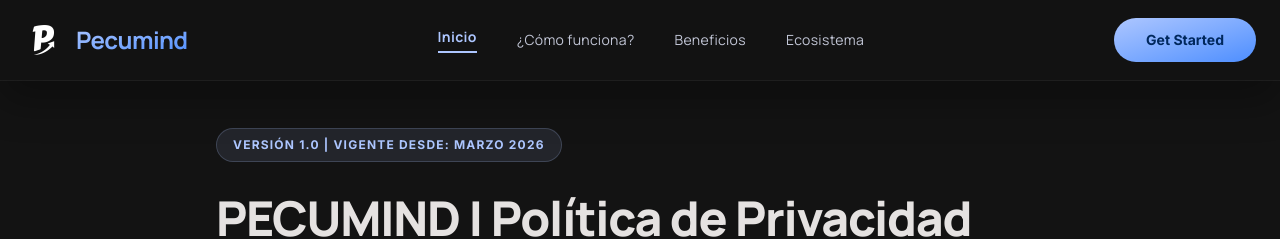
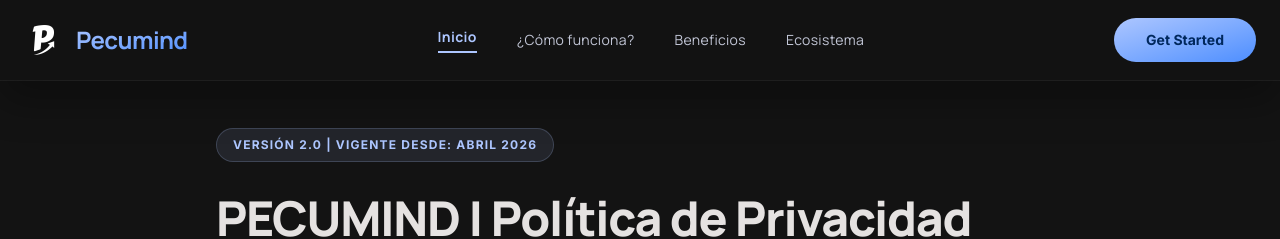
Before and after one commit to Davo-Exp4/pecumind-webpage, a React (Vite) app: page /privacidad in a window 1280 px wide. Shown: the top 239 px of the page. Built offline with nearby package versions, Linux system fonts and the light colour scheme.

Commit message:
docs: actualizar política de privacidad a v2.0 y vincular nuevo PDF

```diff
--- a/src/pages/Privacy.jsx
+++ b/src/pages/Privacy.jsx
@@ -8,7 +8,7 @@
       <main className="pt-32 pb-24 px-6 flex-grow max-w-4xl mx-auto w-full">
         <div className="mb-16">
           <div className="inline-flex items-center gap-2 px-4 py-2 rounded-full bg-primary/10 text-primary border border-primary/20 text-xs font-bold tracking-widest uppercase mb-8">
-            Versión 1.0 | Vigente desde: Marzo 2026
+            Versión 2.0 | Vigente desde: Abril 2026
           </div>
           <h1 className="text-4xl md:text-5xl font-extrabold font-headline mb-6 tracking-tight text-on-surface">PECUMIND | Política de Privacidad</h1>
           <p className="text-xl text-on-surface-variant leading-relaxed font-light">
@@ -22,7 +22,7 @@
               <p><strong>Delegado de Protección de Datos:</strong> dpo@pecumind.com</p>
             </div>
             <a
-              href="/Pecumind_Politica_Privacidad_v1.pdf"
+              href="/Pecumind_Politica_Privacidad_v2.pdf"
               download
               className="flex items-center gap-2 px-6 py-4 rounded-2xl bg-primary/10 text-primary border border-primary/20 hover:bg-primary/20 transition-all font-bold text-sm"
             >
```
Also changed, not shown: 1 other file (tests, documents, lock files or other folders).
